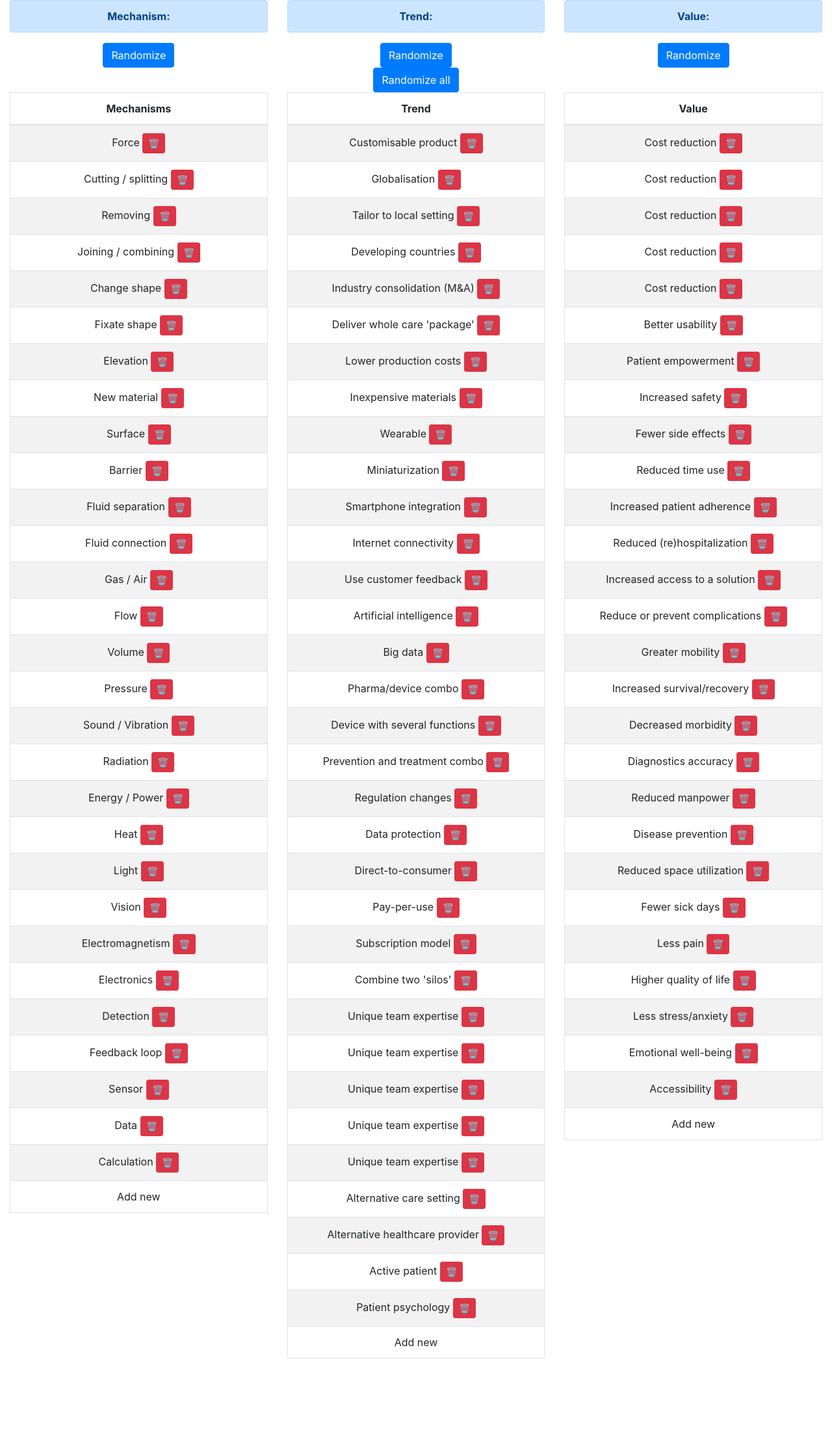
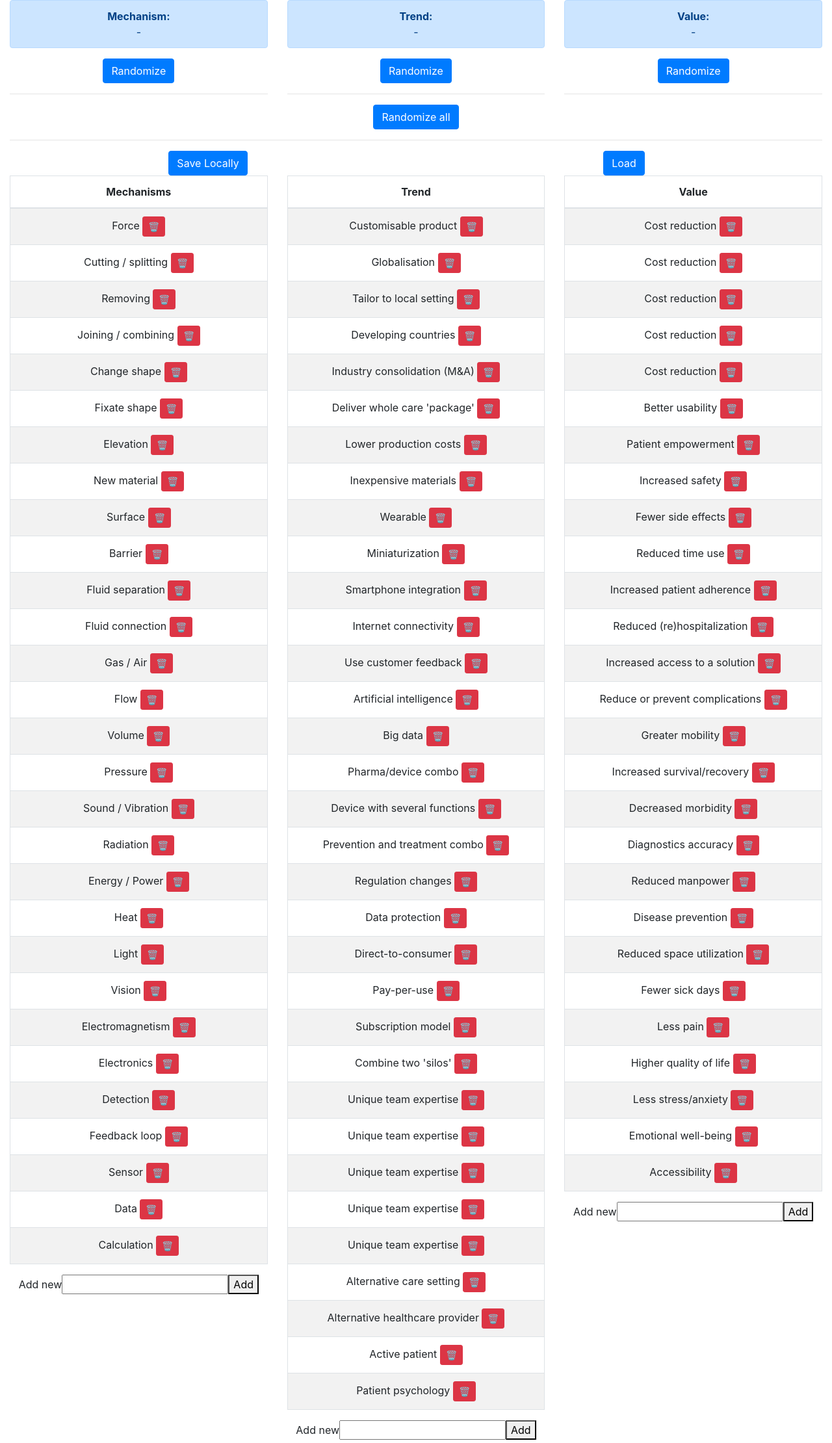
Before and after one commit to cbudtz/serendipidizer, a React (Create React App) app: page / in a window 1280 px wide. Shown: the whole page at 65% size. Before the commit the page ends 2106 px from the top, so only its background shows below. Built offline with nearby package versions, Linux system fonts and the light colour scheme.

Commit message:
UI upgrade

```diff
--- a/src/App.tsx
+++ b/src/App.tsx
@@ -102,9 +102,14 @@ function App() {
     ]);
 
 
-    const [mechanism, setMechanism] = useState(" ");
-    const [trend, setTrend] = useState(" ");
-    const [value, setValue] = useState(" ");
+    const [mechanism, setMechanism] = useState("-");
+    const [trend, setTrend] = useState("-");
+    const [value, setValue] = useState("-");
+
+    const [inputMech,setInputMech] = useState("");
+    const [inputTrend,setInputTrend] = useState("");
+    const [inputValue,setInputValue] = useState("");
+
     function randomizeMechanism() {
         const mech = mechanisms[Math.floor(Math.random() * mechanisms.length)];
         setMechanism(mech);
@@ -114,6 +119,18 @@ function App() {
     }   function randomizeValue() {
         const value = values[Math.floor(Math.random() * values.length)];
         setValue(value);
+    }
+
+    function save(){
+        const saveState = {mechanisms: mechanisms, trends: trends, values: values}
+        localStorage.setItem("save", JSON.stringify(saveState));
+    }
+
+    function load(){
+        const saveState = JSON.parse(localStorage.getItem("save") as string);
+        setValues(saveState.values);
+        setTrends(saveState.trends);
+        setMechanisms(saveState.mechanisms);
     }
 
 
@@ -134,37 +151,44 @@ function App() {
         <div className="App">
             <Container fluid>
                 <Row>
-                    <Col><Alert variant={"primary"}><b>Mechanism:</b><br/>
-                        {mechanism}</Alert></Col>
+                    <Col sm={12} md={4} ><Alert variant={"primary"}><b>Mechanism:</b><br/>
+                        {mechanism}</Alert>
+                        <Button onClick={randomizeMechanism}>Randomize</Button>
+                        <hr/>
+                    </Col>
 
-                    <Col><Alert variant={"primary"}><b>Trend:</b><br/>
-                        {trend}</Alert></Col>
+                    <Col sm={12} md={4}><Alert variant={"primary"}><b>Trend:</b><br/>
+                        {trend}</Alert>
+                        <Button onClick={randomizeTrend}>Randomize</Button>
+                        <hr/>
+                    </Col>
 
-                    <Col><Alert variant={"primary"}><b>Value:</b><br/>
-                        {value}</Alert></Col>
-
-                </Row>
-                <Row>
-                    <Col>
-                        <Button onClick={randomizeMechanism}>Randomize</Button>
-                    </Col>
-                    <Col>
-                        <Button onClick={randomizeTrend}>Randomize</Button>
-                    </Col>
-                    <Col>
+                    <Col sm={12} md={4}><Alert variant={"primary"}><b>Value:</b><br/>
+                        {value}</Alert>
                         <Button onClick={randomizeValue}>Randomize</Button>
+                        <hr/>
                     </Col>
 
                 </Row>
+
                 <Row>
                     <Col>
                         <Button onClick={()=>{randomizeTrend();randomizeMechanism();randomizeValue()}}>
                             Randomize all
                         </Button>
+                        <hr/>
                     </Col>
                 </Row>
                 <Row>
                     <Col>
+                    <Button onClick={save}>Save Locally</Button>
+                    </Col>
+                    <Col>
+                        <Button onClick={load}>Load</Button>
+                    </Col>
+                </Row>
+                <Row>
+                    <Col sm={12} md={4}>
                         <Table striped bordered>
                             <TableHeader title={"Mechanisms"}/>
                             <tbody>
@@ -174,13 +198,14 @@ function App() {
                                     <td>{element} <Button variant="danger" size="sm" onClick={()=> removeElement(mechanisms, key, setMechanisms)}>🗑</Button></td>
                                 </tr>
                             )}
-                            <tr>
-                                <td contentEditable onBlur={(e) => addElement(mechanisms, e.target.textContent, setMechanisms)}>Add new</td>
-                            </tr>
                             </tbody>
                         </Table>
+                        <label>Add new</label>
+                        <input type={"text"} value={inputMech} onChange={(e)=>setInputMech(e.target.value)}>
+                        </input>
+                        <button onClick={()=>{addElement(mechanisms,inputMech,setMechanisms);setInputMech(""); }}>Add </button>
                     </Col>
-                    <Col>
+                    <Col sm={12} md={4}>
                         <Table striped bordered>
                             <TableHeader title={"Trend"}/>
                             <tbody>
@@ -190,14 +215,15 @@ function App() {
                                     <td>{element} <Button variant="danger" size="sm" onClick={()=> removeElement(trends, key,setTrends)}>🗑</Button></td>
                                 </tr>
                             )}
-                            <tr>
-                                <td contentEditable onBlur={(e) => addElement(trends, e.target.textContent, setTrends)}>Add new</td>
-                            </tr>
                             </tbody>
                         </Table>
+                        <label>Add new</label>
+                        <input type={"text"} value={inputTrend} onChange={(e)=>setInputTrend(e.target.value)}>
+                        </input>
+                        <button onClick={()=>{addElement(trends,inputTrend,setTrends);setInputTrend(""); }}>Add </button>
 
                     </Col>
-                    <Col>
+                    <Col sm={12} md={4}>
                         <Table striped bordered>
                             <TableHeader title={"Value"}/>
                             <tbody>
@@ -207,12 +233,14 @@ function App() {
                                     <td>{element} <Button variant="danger" size="sm" onClick={()=> removeElement(values, key, setValues)}>🗑</Button></td>
                                 </tr>
                             )}
-                            <tr>
-                                <td contentEditable onBlur={(e) => addElement(values, e.target.textContent, setValues)}>Add new</td>
-                            </tr>
+
                             </tbody>
 
                         </Table>
+                        <label>Add new</label>
+                        <input type={"text"} value={inputValue} onChange={(e)=>setInputValue(e.target.value)}>
+                        </input>
+                        <button onClick={()=>{addElement(values,inputValue,setValues);setInputValue(""); }}>Add </button>
 
                     </Col>
                 </Row>
```
